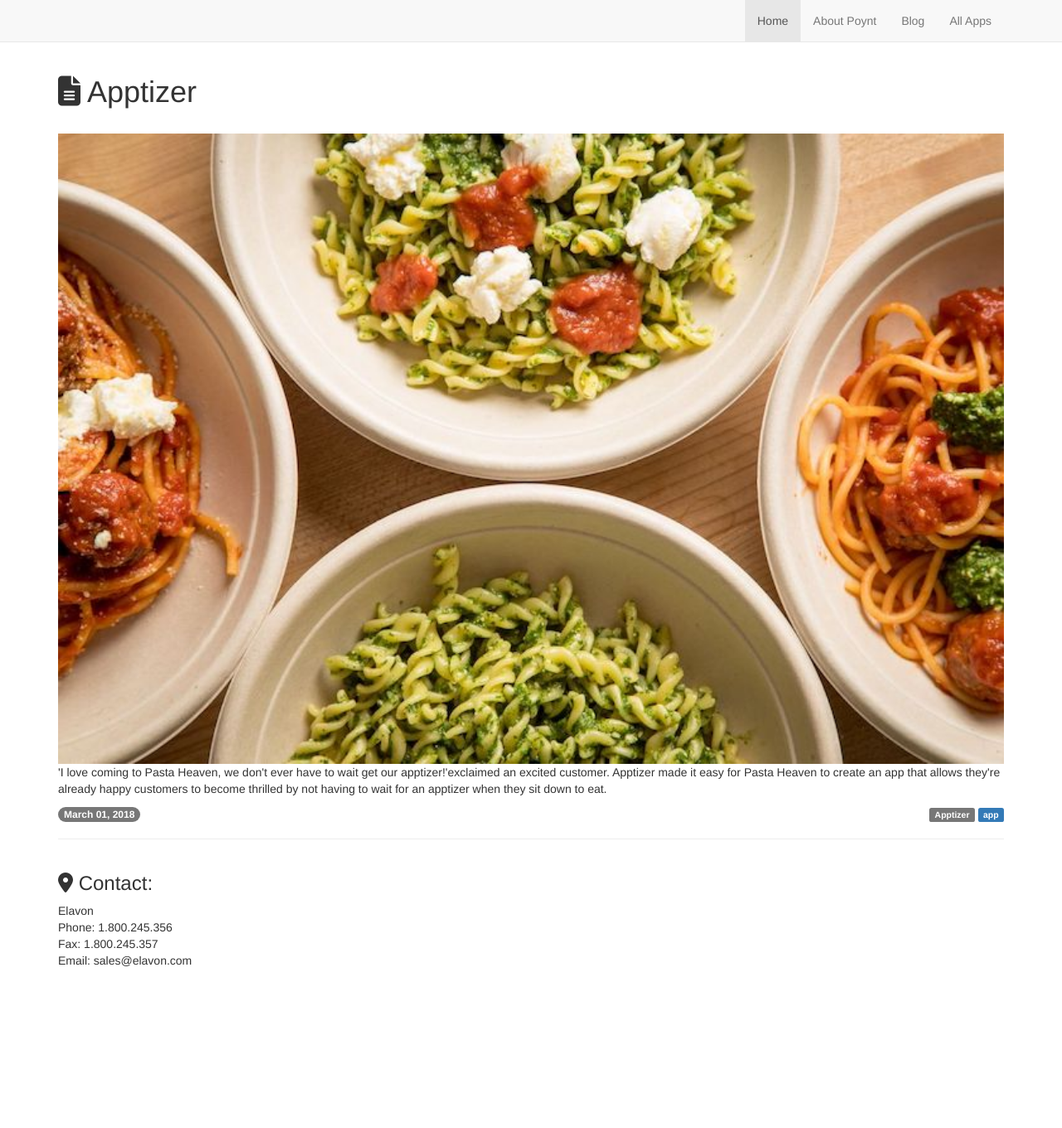
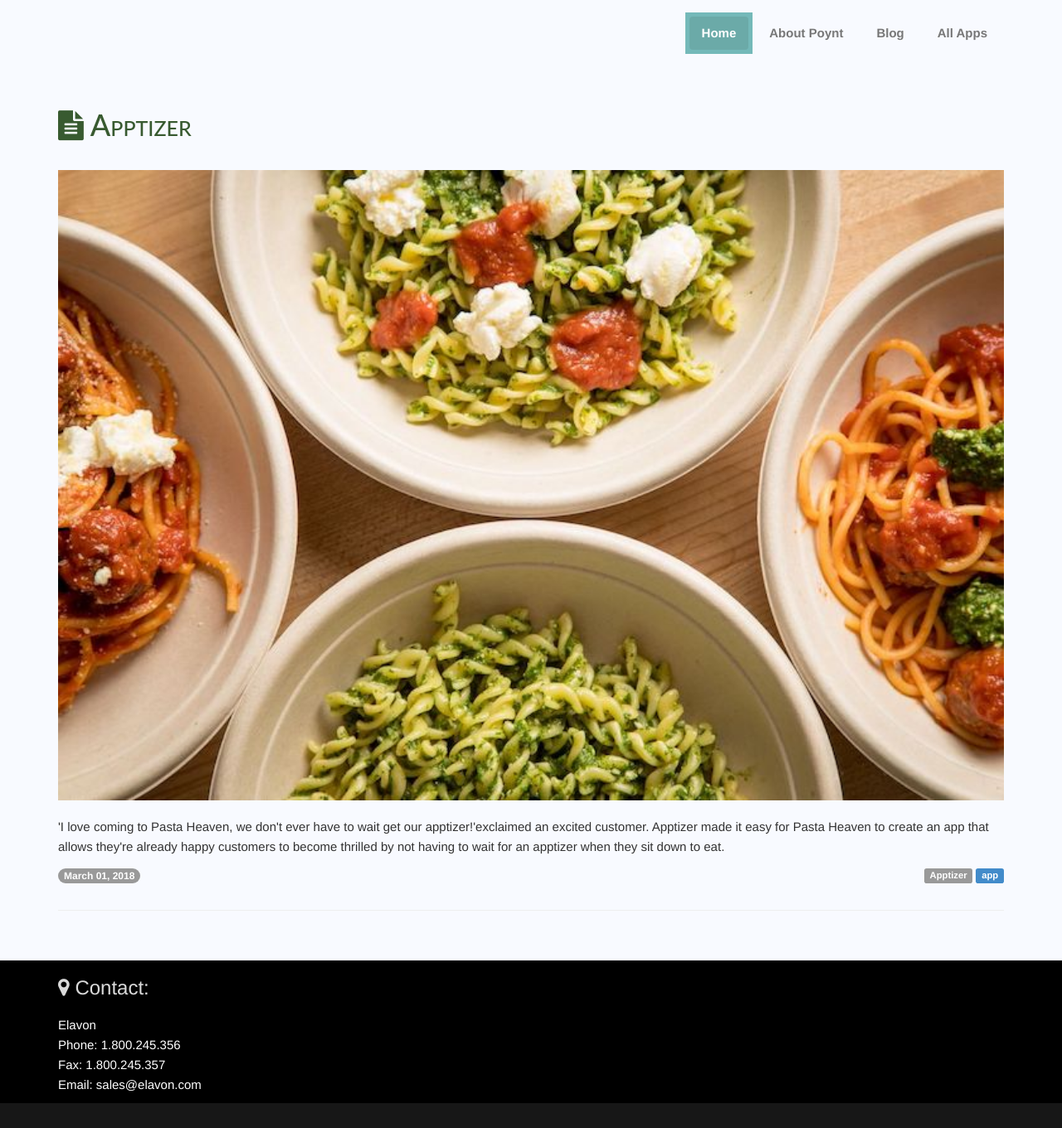
Before and after one commit to tmudireddy/Elavon, a Jekyll site: the page built from blog.html, in a window 1280 px wide. Shown: the whole page at 83% size. Built offline with Jekyll 4.4.1, drawn with Linux system fonts in a browser that asks for light colours; nearby versions of some CDN libraries; library files that are not in the unit come from our copies; before the commit the page ends 1178 px from its top, so only the background shows below that.

Commit message:
removing Elavon/

```diff
--- a/_includes/head.html
+++ b/_includes/head.html
@@ -8,17 +8,17 @@
 
   <!-- Favicon and touch icons -->
   <link rel="shortcut icon" href="../assets/ico/favicon.ico">
-  <link rel="apple-touch-icon-precomposed" sizes="144x144" href="Elavon/assets/ico/apple-touch-icon-144-precomposed.png">
-  <link rel="apple-touch-icon-precomposed" sizes="114x114" href="Elavon/assets/ico/apple-touch-icon-114-precomposed.png">
-  <link rel="apple-touch-icon-precomposed" sizes="72x72" href="Elavon/assets/ico/apple-touch-icon-72-precomposed.png">
-  <link rel="apple-touch-icon-precomposed" href="Elavon/assets/ico/apple-touch-icon-57-precomposed.png">
+  <link rel="apple-touch-icon-precomposed" sizes="144x144" href="/assets/ico/apple-touch-icon-144-precomposed.png">
+  <link rel="apple-touch-icon-precomposed" sizes="114x114" href="/assets/ico/apple-touch-icon-114-precomposed.png">
+  <link rel="apple-touch-icon-precomposed" sizes="72x72" href="/assets/ico/apple-touch-icon-72-precomposed.png">
+  <link rel="apple-touch-icon-precomposed" href="/assets/ico/apple-touch-icon-57-precomposed.png">
 
   <!-- CSS -->
   <link rel="stylesheet" href="https://fonts.googleapis.com/css?family=Open+Sans:400,300">
   <link href='https://fonts.googleapis.com/css?family=PT+Sans' rel='stylesheet' type='text/css'>
   <link href="https://fonts.googleapis.com/css?family=Raleway" rel="stylesheet" type="text/css">
-  <link rel="stylesheet" href="Elavon/assets/bootstrap/css/bootstrap.css" >
-  <link rel="stylesheet" href="Elavon/assets/css/font-awesome.min.css">
-  <link rel="stylesheet" href="Elavon/assets/css/animate.min.css">
-  <link rel="stylesheet" href="Elavon/assets/css/style.css">
+  <link rel="stylesheet" href="/assets/bootstrap/css/bootstrap.css" >
+  <link rel="stylesheet" href="/assets/css/font-awesome.min.css">
+  <link rel="stylesheet" href="/assets/css/animate.min.css">
+  <link rel="stylesheet" href="/assets/css/style.css">
 </head>
```
